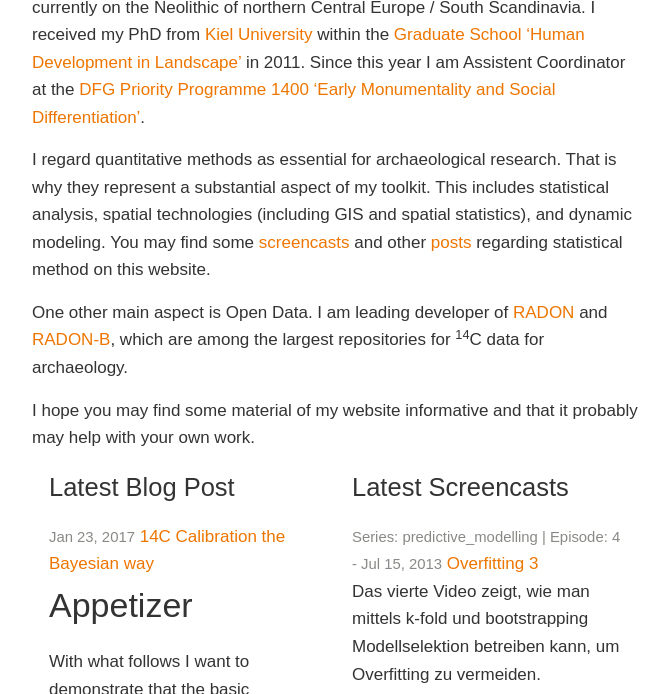
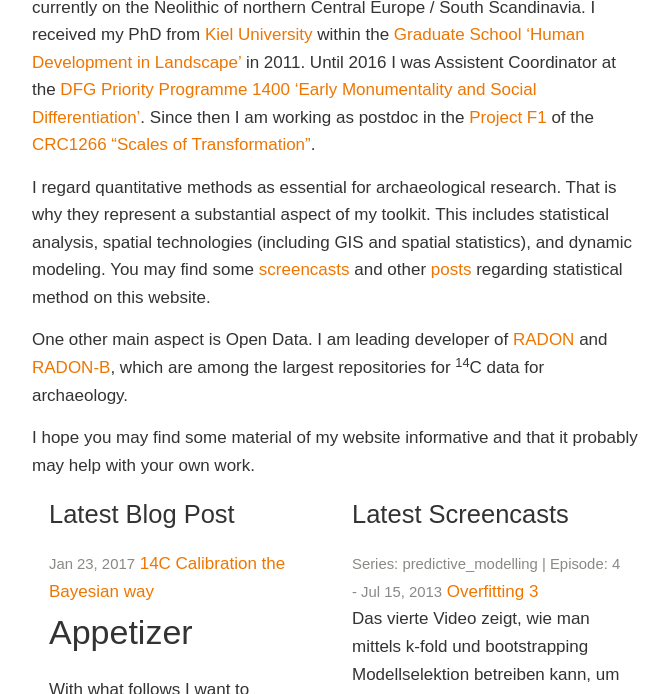
Before and after one commit to MartinHinz/personal_webpage, a Jekyll site: the page built from index.md, in a window 1280 px wide and 900 px high, cut to the strip 206-900 px from the top of the window. Shown: the whole strip, without its empty margins (305-974 px from the left). Built offline with Jekyll 4.4.1, drawn with Linux system fonts in a browser that asks for light colours.

Commit message:
Update index.md

```diff
--- a/index.md
+++ b/index.md
@@ -6,7 +6,7 @@ title: Homepage
 
 # What is this all about?
 
-I am an archaeologist whose research focuses on prehistoric archaeology, currently on the Neolithic of northern Central Europe / South Scandinavia. I received my PhD from [Kiel University](http://www.uni-kiel.de) within the [Graduate School 'Human Development in Landscape'](http://www.gshdl.uni-kiel.de) in 2011. Since this year I am Assistent Coordinator at the [DFG Priority Programme 1400 'Early Monumentality and Social Differentiation'](http://www.monument.ufg.uni-kiel.de/).
+I am an archaeologist whose research focuses on prehistoric archaeology, currently on the Neolithic of northern Central Europe / South Scandinavia. I received my PhD from [Kiel University](http://www.uni-kiel.de) within the [Graduate School 'Human Development in Landscape'](http://www.gshdl.uni-kiel.de) in 2011. Until 2016 I was Assistent Coordinator at the [DFG Priority Programme 1400 'Early Monumentality and Social Differentiation'](http://www.monument.ufg.uni-kiel.de/). Since then I am working as postdoc in the [Project F1](https://www.sfb1266.uni-kiel.de/en/projects/cluster-f/f1-supra-regional-crises) of the [CRC1266 "Scales of Transformation"](https://www.sfb1266.uni-kiel.de).
 
 I regard quantitative methods as essential for archaeological research. That is why they represent a substantial aspect of my toolkit. This includes statistical analysis, spatial technologies (including GIS and spatial statistics), and dynamic modeling. You may find some [screencasts](/screencasts/) and other [posts](/blog/) regarding statistical method on this website.
 
```
